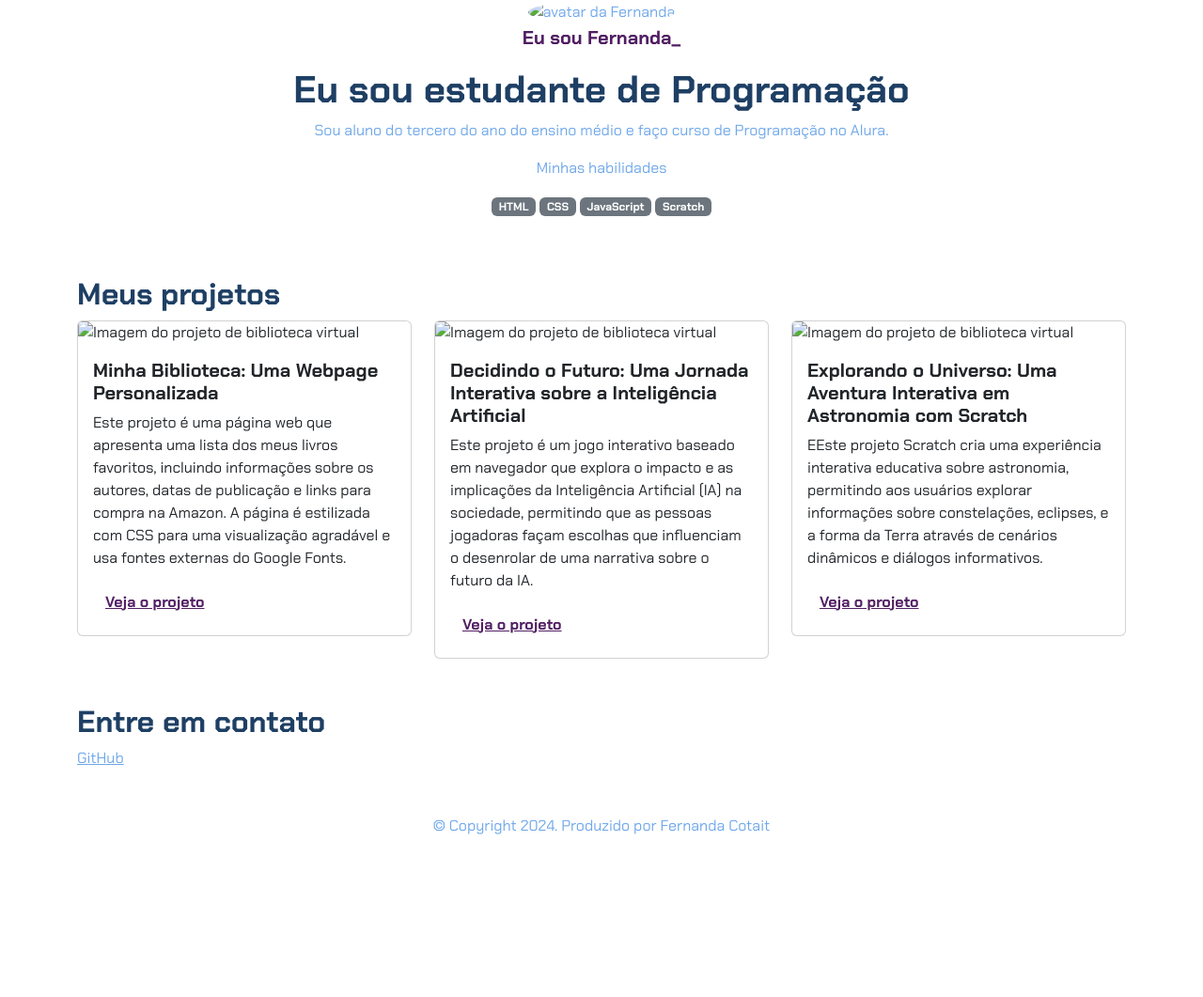
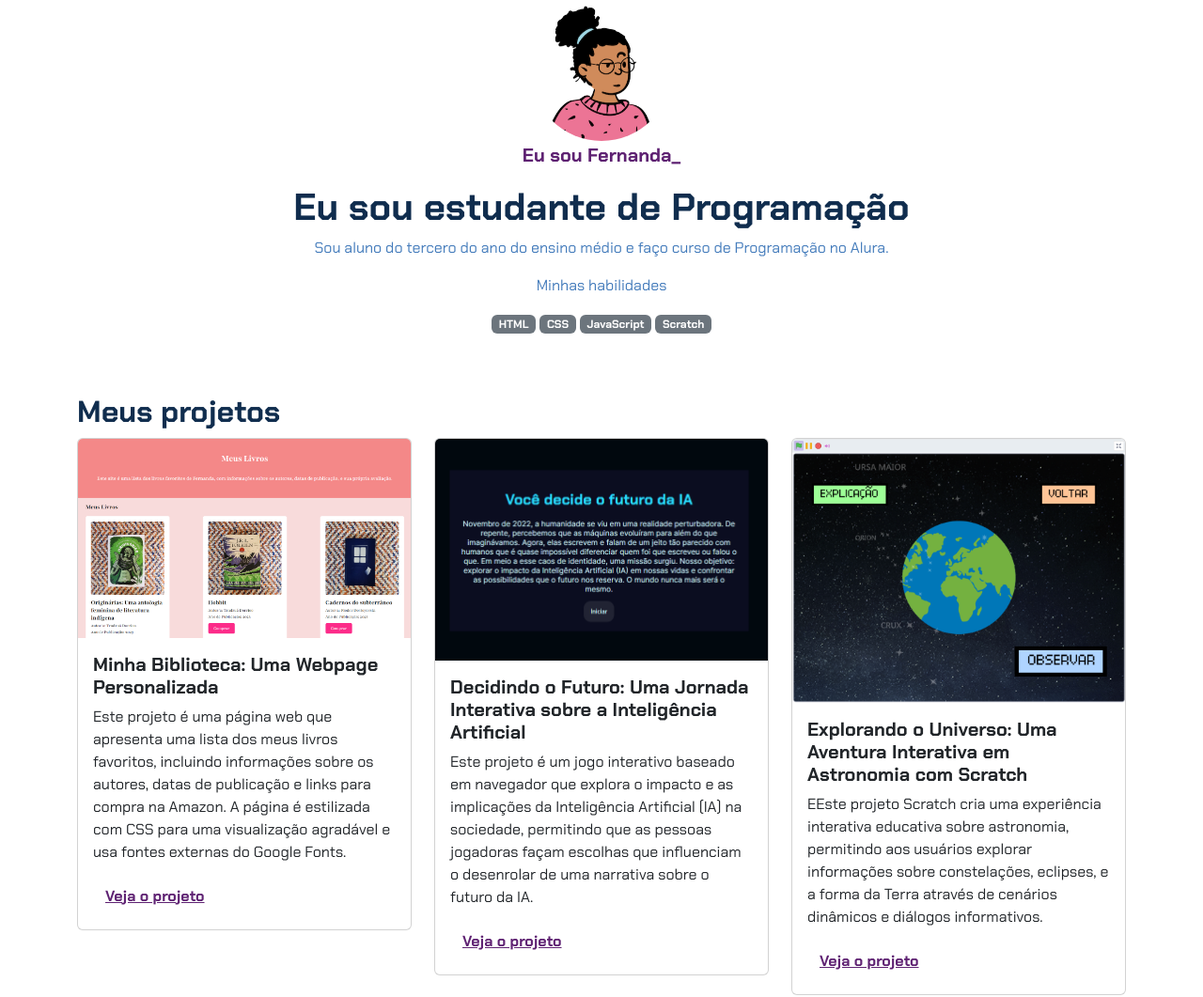
Before and after one commit to c0t4ait/portf-lio, a plain HTML site: page index.html in a window 1280 px wide. Shown: the top 1061 px of the page at 94% size. Before the commit the page ends 987 px from the top, so only its background shows below. Drawn offline with nearby package versions, Linux system fonts and the light colour scheme.

Commit message:
Add files via upload

```diff
--- a/index.html
+++ b/index.html
@@ -11,7 +11,7 @@
 
 <body>
     <header class="container text-center">
-        <img src="img/avatar-perfil.png" alt="avatar da Fernanda" class="rounded-circle" width="150" height="150"
+        <img src="avatar-perfil.png" alt="avatar da Fernanda" class="rounded-circle" width="150" height="150"
             srcset="">
         <p class="lead">Eu sou Fernanda_</p>
         <h1>Eu sou estudante de Programação</h1>
@@ -30,7 +30,7 @@
             <!-- Projeto 1 -->
             <div class="col-md-4">
                 <div class="card">
-                    <img src="img/projeto-1.png" class="card-img-top" alt="Imagem do projeto de biblioteca virtual">
+                    <img src="projeto-1.png" class="card-img-top" alt="Imagem do projeto de biblioteca virtual">
                     <div class="card-body">
                         <h5 class="card-title">Minha Biblioteca: Uma Webpage Personalizada</h5>
                         <p class="card-text">Este projeto é uma página web que apresenta uma lista dos meus livros
@@ -45,7 +45,7 @@
             <!-- Projeto 2 -->
             <div class="col-md-4">
                 <div class="card">
-                    <img src="img/projeto-2.png" class="card-img-top" alt="Imagem do projeto de biblioteca virtual">
+                    <img src="projeto-2.png" class="card-img-top" alt="Imagem do projeto de biblioteca virtual">
                     <div class="card-body">
                         <h5 class="card-title">Decidindo o Futuro: Uma Jornada Interativa sobre a Inteligência
                             Artificial</h5>
@@ -61,7 +61,7 @@
             <!-- Projeto 3 -->
             <div class="col-md-4">
                 <div class="card">
-                    <img src="img/projeto-3.png" class="card-img-top" alt="Imagem do projeto de biblioteca virtual">
+                    <img src="projeto-3.png" class="card-img-top" alt="Imagem do projeto de biblioteca virtual">
                     <div class="card-body">
                         <h5 class="card-title">Explorando o Universo: Uma Aventura Interativa em Astronomia com Scratch
                         </h5>
--- a/style.css
+++ b/style.css
@@ -1,9 +1,9 @@
 @import url('https://fonts.googleapis.com/css2?family=Chakra+Petch:ital,wght@0,300;0,400;0,500;0,600;0,700;1,300;1,400;1,500;1,600;1,700&display=swap');
 
 :root {
-    --cor-principal: #70a8e9;
-    --cor-secundaria: #1e3f64;
-    --cor-destaque: #511e63;
+    --cor-principal: #437bbb;
+    --cor-secundaria: #102d4e;
+    --cor-destaque: #5e2172;
 }
 
 body {
```
Also changed, not shown: avatar-perfil.png (added), projeto-1.png (added), projeto-2.png (added), projeto-3.png (added).
